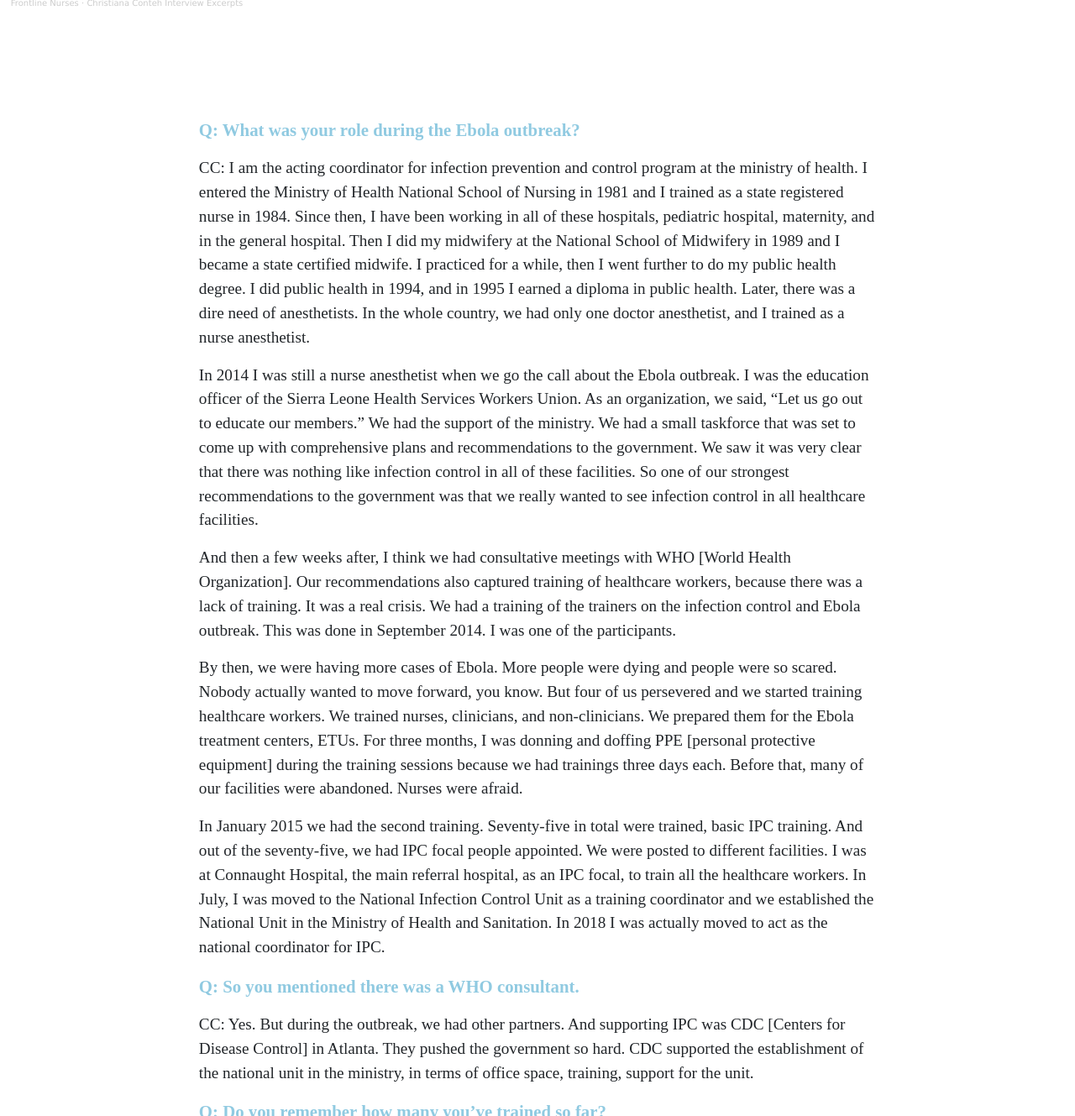
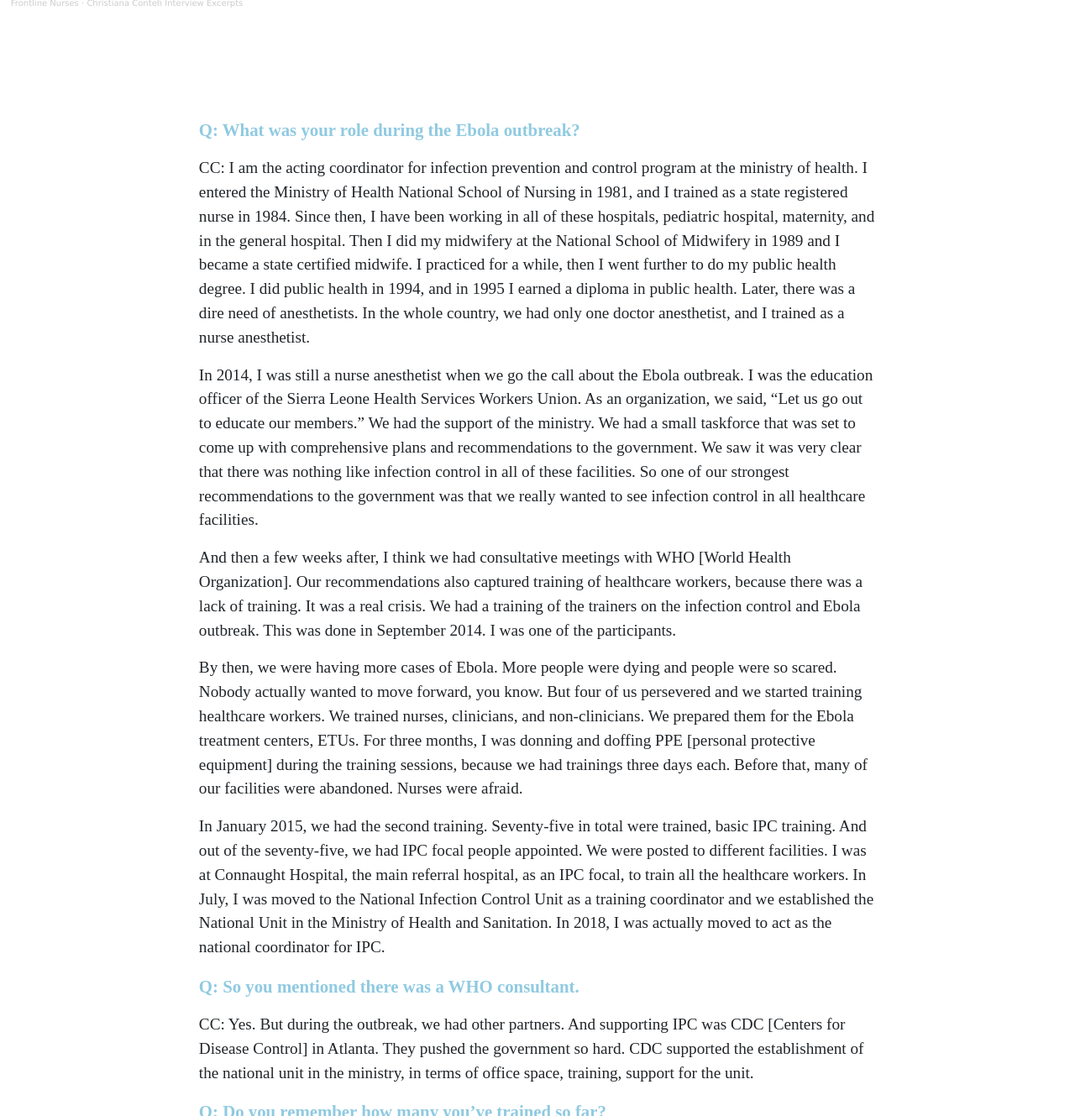
Before and after one commit to elotroalex/frontlines, a Jekyll site: the page built from _ebola/n28.md, in a window 1280 px wide and 1400 px high, scrolled down 1017 px, cut to the strip 71-1400 px from the top of the window. Shown: the whole strip at 84% size. Built offline with Jekyll 4.4.1, drawn with Linux system fonts in a browser that asks for light colours; some web fonts are replaced.

Commit message:
fixed typos

```diff
--- a/_includes/excerpts/n28.md
+++ b/_includes/excerpts/n28.md
@@ -1,15 +1,15 @@
 Q: What was your role during the Ebola outbreak?
 {: .question}
 
-CC: I am the acting coordinator for infection prevention and control program at the ministry of health.  I entered the Ministry of Health National School of Nursing in 1981 and I trained as a state registered nurse in 1984. Since then, I have been working in all of these hospitals, pediatric hospital, maternity, and in the general hospital. Then I did my midwifery at the National School of Midwifery in 1989 and I became a state certified midwife. I practiced for a while, then I went further to do my public health degree. I did public health in 1994, and in 1995 I earned a diploma in public health. Later, there was a dire need of anesthetists. In the whole country, we had only one doctor anesthetist, and I trained as a nurse anesthetist.
+CC: I am the acting coordinator for infection prevention and control program at the ministry of health.  I entered the Ministry of Health National School of Nursing in 1981, and I trained as a state registered nurse in 1984. Since then, I have been working in all of these hospitals, pediatric hospital, maternity, and in the general hospital. Then I did my midwifery at the National School of Midwifery in 1989 and I became a state certified midwife. I practiced for a while, then I went further to do my public health degree. I did public health in 1994, and in 1995 I earned a diploma in public health. Later, there was a dire need of anesthetists. In the whole country, we had only one doctor anesthetist, and I trained as a nurse anesthetist.
 
-In 2014 I was still a nurse anesthetist when we go the call about the Ebola outbreak. I was the education officer of the Sierra Leone Health Services Workers Union. As an organization, we said, “Let us go out to educate our members.” We had the support of the ministry. We had a small taskforce that was set to come up with comprehensive plans and recommendations to the government.  We saw it was very clear that there was nothing like infection control in all of these facilities. So one of our strongest recommendations to the government was that we really wanted to see infection control in all healthcare facilities.
+In 2014, I was still a nurse anesthetist when we go the call about the Ebola outbreak. I was the education officer of the Sierra Leone Health Services Workers Union. As an organization, we said, “Let us go out to educate our members.” We had the support of the ministry. We had a small taskforce that was set to come up with comprehensive plans and recommendations to the government.  We saw it was very clear that there was nothing like infection control in all of these facilities. So one of our strongest recommendations to the government was that we really wanted to see infection control in all healthcare facilities.
 
-And then a few weeks after, I think we had consultative meetings with WHO [World Health Organization]. Our recommendations also captured training of healthcare workers, because there was a lack of training. It was a real crisis. We had a training of the trainers on the infection control and Ebola outbreak. This was done in September 2014.  I was one of the participants.
+And then a few weeks after, I think we had consultative meetings with WHO [World Health Organization]. Our recommendations also captured training of healthcare workers, because there was a lack of training. It was a real crisis. We had a training of the trainers on the infection control and Ebola outbreak. This was done in September 2014. I was one of the participants.
 
-By then, we were having more cases of Ebola. More people were dying and people were so scared. Nobody actually wanted to move forward, you know. But four of us persevered and we started training healthcare workers. We trained nurses, clinicians, and non-clinicians. We prepared them for the Ebola treatment centers, ETUs. For three months, I was donning and doffing PPE [personal protective equipment] during the training sessions because we had trainings three days each. Before that, many of our facilities were abandoned. Nurses were afraid.
+By then, we were having more cases of Ebola. More people were dying and people were so scared. Nobody actually wanted to move forward, you know. But four of us persevered and we started training healthcare workers. We trained nurses, clinicians, and non-clinicians. We prepared them for the Ebola treatment centers, ETUs. For three months, I was donning and doffing PPE [personal protective equipment] during the training sessions, because we had trainings three days each. Before that, many of our facilities were abandoned. Nurses were afraid.
 
-In January 2015 we had the second training. Seventy-five in total were trained, basic IPC training. And out of the seventy-five, we had IPC focal people appointed.  We were posted to different facilities. I was at Connaught Hospital, the main referral hospital, as an IPC focal, to train all the healthcare workers. In July, I was moved to the National Infection Control Unit as a training coordinator and we established the National Unit in the Ministry of Health and Sanitation. In 2018 I was actually moved to act as the national coordinator for IPC.
+In January 2015, we had the second training. Seventy-five in total were trained, basic IPC training. And out of the seventy-five, we had IPC focal people appointed.  We were posted to different facilities. I was at Connaught Hospital, the main referral hospital, as an IPC focal, to train all the healthcare workers. In July, I was moved to the National Infection Control Unit as a training coordinator and we established the National Unit in the Ministry of Health and Sanitation. In 2018, I was actually moved to act as the national coordinator for IPC.
 
 Q: So you mentioned there was a WHO consultant.
 {: .question}
@@ -53,7 +53,7 @@ And I told them, if I am to be infected, let me be infected alone. I don’t wan
 Q: He died of Ebola?
 {: .question}
 
-CC: No, no. He didn’t die of Ebola but we were still having the safe burial protocols, that every funeral, every burial—the burial team has to bury that corpse. My father died was a very old man, 106 years. He was very old. But they had to put him in the body bag. And I saw the burial team taking my father, whom I knew was not infected, because their own location, their village, there was no Ebola outbreak in their own surroundings actually, immediately. So there was no infection of Ebola there, but that was the national protocol.  I looked at them. They put my father in a body bag. I couldn’t even get closer to my father. I had to walk a distance away from the ambulance until they got to the cemetery. But yet I said, “No, I am a nurse and I am going to continue to be in this. I will stay away.” So that is the passion I have for infection control.
+CC: No, no. He didn’t die of Ebola but we were still having the safe burial protocols, that every funeral, every burial—the burial team has to bury that corpse. My father died was a very old man, 106 years. He was very old. But they had to put him in the body bag. And I saw the burial team taking my father, whom I knew was not infected, because their own location, their village, there was no Ebola outbreak in their own surroundings actually, immediately. So there was no infection of Ebola there, but that was the national protocol. I looked at them. They put my father in a body bag. I couldn’t even get closer to my father. I had to walk a distance away from the ambulance until they got to the cemetery. But yet I said, “No, I am a nurse and I am going to continue to be in this. I will stay away.” So that is the passion I have for infection control.
 
 Q:  You are doing so much with infection control. What do you think is the general outlook among health workers and the communities since Ebola has been coming down? Do you think things have changed?
 {: .question}
```
